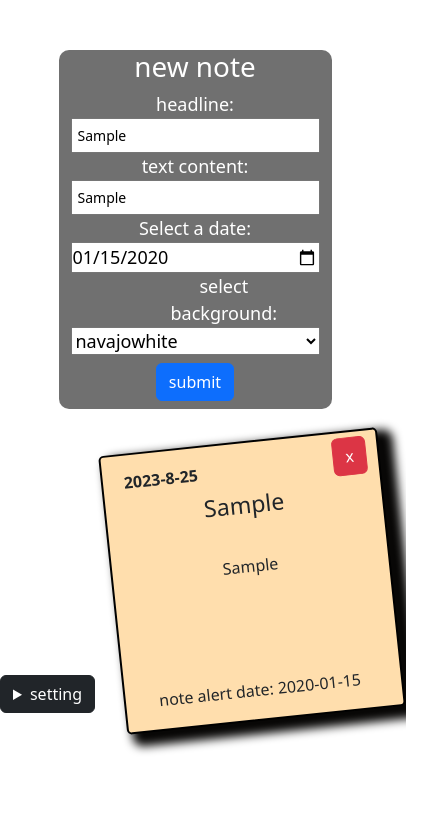
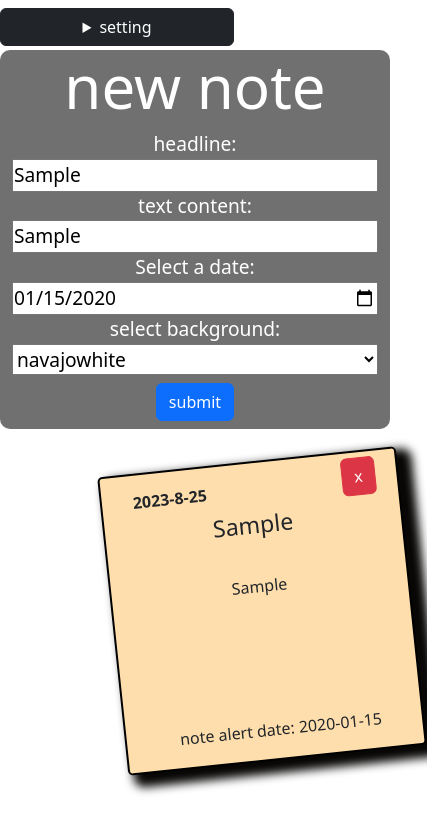
Before and after one commit to A-L-F-A-1/notes, a website built with Vite: page index.html in a window 390 px wide. Both pictures are taken after typing "Sample", "Sample", "2020-01-15" into the empty fields and a click on the button "submit". Shown: the whole page, 427 px wide, since content can reach past the window. Built offline with nearby package versions, Linux system fonts and the light colour scheme; files whose address does not match are found by name.

Commit message:
added media query to make the website responsive

```diff
--- a/index.html
+++ b/index.html
@@ -20,7 +20,7 @@
           <br>
           <label for="time">Select a date:</label>
           <input type="date" id="noteDate" name="time" >
-          <label for="note-bg" style="margin-left: 100px;" id="note-bg">select background:</label>
+          <label for="note-bg" id="note-bg">select background:</label>
           <select name="note-bg" id="noteBg">
             <option value="navajowhite" >navajowhite</option>
             <option value="lightblue">lightblue</option>
--- a/src/style.css
+++ b/src/style.css
@@ -39,8 +39,8 @@ details {
 .note {
   transform: rotate(-6deg);
   display: inline-block;
-  width: 280px ;
-  height: 280px;
+  width: 275px ;
+  height: 275px;
   border: 2px solid rgb(0, 0, 0);
   border-radius: 5px;
   text-align: center;
@@ -102,11 +102,16 @@ details {
 
 /* Media query for phone */
 
-@media (max-width: 400px) {
+@media only screen and (min-width: 300px) and (max-width: 770px) {
 
 .header {
-  width: 70%;
-  height: 70%;
+  height: 100%;
+  width: 100%;
+  font-size: larger;
+}
+
+h1{
+  font-size: 60px;
 }
 
   #noteHeader,
@@ -118,28 +123,17 @@ details {
   #noteBg {
     width: 100%;
   }
-  #note-bg{
-    margin-right: 100px;
+
+  details {
+    width: 60%;
+    position: absolute;
+    top: 1%;
+
   }
 
-  #noteHeader,
-  #noteText {
-    font-size: 14px;
-    padding: 5px;
-  }
-}
-
-/* Media query for tablet */
-@media (min-width: 401px) and (max-width: 768px) {
-
-  #noteHeader,
-  #noteText {
-    width: 100%;
+  .note {
+    height: 300px;
+    width: 300px;
   }
 
-  #noteHeader,
-  #noteText {
-    font-size: 16px;
-    padding: 10px;
-  }
 }
```
